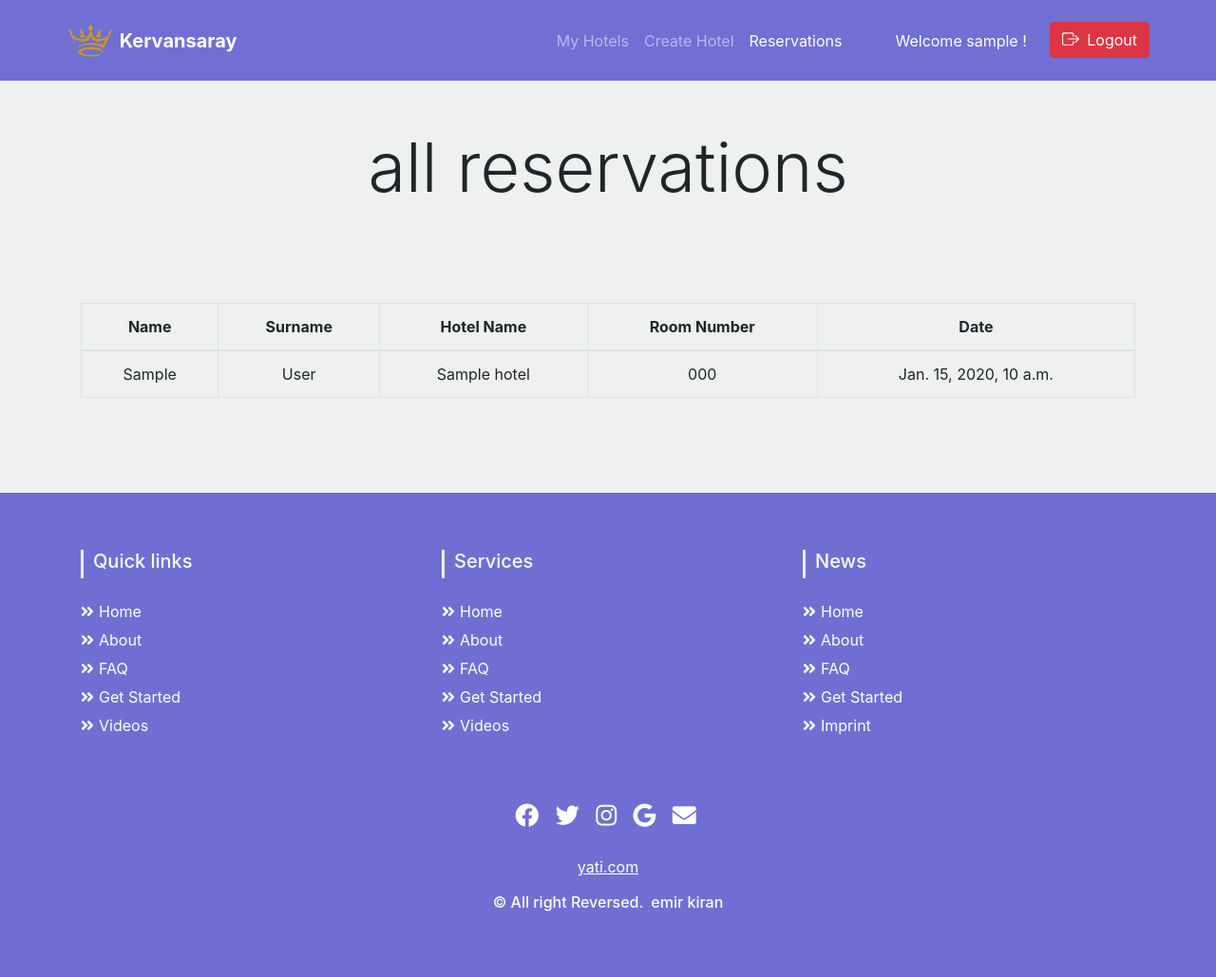
After one commit to EmirKIRAN/hotel-management-system, a Django app: page /accounts/reservations/ in a window 1280 px wide. The commit adds this page. Shown: the whole page at 95% size. Run offline with Django 3.2, Linux system fonts and the light colour scheme; a user stored in the database is signed in; tables that the repository leaves empty hold one stand-in row (values such as "Sample post"); some libraries are stand-ins or nearby versions.

Commit message:
created the reservations area

```diff
--- a/hotelSystem_con/accounts/urls.py
+++ b/hotelSystem_con/accounts/urls.py
@@ -7,4 +7,6 @@ urlpatterns = [
     path('dashboard/', views.user_dashboard, name="dashboard"),
     path('create/', views.create_hotel, name="create_hotel"),
     path('logout/', views.user_logout, name="logout"),
+    path('reservations/', views.user_reservations, name="reservations"),
+    path('<slug:hotel_slug>/', views.hotel_detail, name="hotel_detail"),
 ]
--- a/hotelSystem_con/accounts/views.py
+++ b/hotelSystem_con/accounts/views.py
@@ -3,6 +3,9 @@ from . forms import LoginForm, RegisterForm
 from django.contrib.auth import authenticate, login, logout
 from django.contrib.auth.decorators import login_required
 from django.contrib import messages
+import sys
+sys.path.append('..')
+from hotels.models import Room,Hotel, Reservation
 
 
 def user_login(request):
@@ -29,8 +32,6 @@ def user_login(request):
         form = LoginForm()
 
     return render(request, 'login.html', {'form':form})
-
-
 
 def user_register(request):
 
@@ -62,5 +63,29 @@ def create_hotel(request):
 
 
 def user_logout(request):
+
     logout(request)
     return redirect('index')
+
+@login_required(login_url='login')
+def hotel_detail(request, hotel_slug):
+
+    rooms = Room.objects.all().filter(hotel__slug=hotel_slug)
+    current_hotel = Hotel.objects.get(slug=hotel_slug)
+
+    context = {
+        'rooms':rooms,
+        'hotel':current_hotel
+    }
+
+    return render(request, 'hotel_detail.html',context=context)
+
+@login_required(login_url='login')
+def user_reservations(request):
+
+    reservations = Reservation.objects.all().filter(room__hotel__owner__id = request.user.id)
+    context = {
+        'reservations':reservations,
+        'title' : 'Reservations'
+    }
+    return render(request, 'reservations.html', context=context)
--- a/hotelSystem_con/hotels/models.py
+++ b/hotelSystem_con/hotels/models.py
@@ -25,7 +25,7 @@ class Room(models.Model):
     image = models.ImageField(upload_to="rooms/")
     title = models.CharField(max_length=100, verbose_name="İçerik başlığı")
     detail = models.TextField(verbose_name="Oda detayları")
-    hotel = models.ForeignKey(Hotel, on_delete=models.CASCADE)
+    hotel = models.ForeignKey(Hotel, on_delete=models.CASCADE, related_name='do_joining')
     available = models.BooleanField(default=False, verbose_name="Kiralandı mı?")
 
     def __str__(self):
@@ -36,7 +36,7 @@ class Reservation(models.Model):
     to_last_name = models.CharField(max_length=80, verbose_name="Soyad")
     date = models.DateTimeField(verbose_name="Rezervasyon Tarihi", auto_now_add=True)
     address = models.CharField(max_length=255, verbose_name="Adres")
-    room = models.ForeignKey(Room, on_delete=models.CASCADE, verbose_name="Kiralanan Oda")
+    room = models.ForeignKey(Room, on_delete=models.CASCADE, verbose_name="Kiralanan Oda", related_name='doing')
     card_number = models.CharField(max_length=25,verbose_name="Kart numarası")
     email = models.EmailField(verbose_name="Mail adresi")
 
--- a/hotelSystem_con/hotels/urls.py
+++ b/hotelSystem_con/hotels/urls.py
@@ -6,6 +6,6 @@ urlpatterns = [
     path('', HotelListView.as_view(), name="hotels"),
     path('search/', views.search, name="search"),
     path('reservation/<int:pk>/', ReservationView.as_view(), name="reservation"),
-    path('<slug:hotel_slug>/', views.hotel_detail, name="hotel_detail"),
+    path('<slug:hotel_slug>/', views.index_hotel_detail, name="index_hotel_detail"),
     path('<slug:hotel_slug>/<int:room_id>/', views.room_detail, name="room_detail"),
 ]
--- a/hotelSystem_con/hotels/views.py
+++ b/hotelSystem_con/hotels/views.py
@@ -17,7 +17,7 @@ class HotelListView(ListView):
         context['title'] = 'Hotels'
         return context
 
-def hotel_detail(request, hotel_slug):
+def index_hotel_detail(request, hotel_slug):
     rooms = Room.objects.filter(hotel__slug = hotel_slug)
     context = {
         'rooms':rooms,
--- a/hotelSystem_con/templates/hotels.html
+++ b/hotelSystem_con/templates/hotels.html
@@ -60,7 +60,7 @@
                                 <path d="M5.354 5.119 7.538.792A.516.516 0 0 1 8 .5c.183 0 .366.097.465.292l2.184 4.327 4.898.696A.537.537 0 0 1 16 6.32a.548.548 0 0 1-.17.445l-3.523 3.356.83 4.73c.078.443-.36.79-.746.592L8 13.187l-4.389 2.256a.52.52 0 0 1-.146.05c-.342.06-.668-.254-.6-.642l.83-4.73L.173 6.765a.55.55 0 0 1-.172-.403.58.58 0 0 1 .085-.302.513.513 0 0 1 .37-.245l4.898-.696zM8 12.027a.5.5 0 0 1 .232.056l3.686 1.894-.694-3.957a.565.565 0 0 1 .162-.505l2.907-2.77-4.052-.576a.525.525 0 0 1-.393-.288L8.001 2.223 8 2.226v9.8z"/>
                             </svg>
                         </p>
-                        <a href="{% url 'hotel_detail' hotel.slug %}" class="btn btn-outline-success btn-sm">Detail</a>
+                        <a href="{% url 'index_hotel_detail' hotel.slug %}" class="btn btn-outline-success btn-sm">Detail</a>
                         <a href="" class="btn btn-outline-danger btn-sm"><i class="far fa-heart"></i></a>
                     </div>
                 </div>
--- a/hotelSystem_con/templates/index.html
+++ b/hotelSystem_con/templates/index.html
@@ -49,7 +49,7 @@
                                         <path d="M5.354 5.119 7.538.792A.516.516 0 0 1 8 .5c.183 0 .366.097.465.292l2.184 4.327 4.898.696A.537.537 0 0 1 16 6.32a.548.548 0 0 1-.17.445l-3.523 3.356.83 4.73c.078.443-.36.79-.746.592L8 13.187l-4.389 2.256a.52.52 0 0 1-.146.05c-.342.06-.668-.254-.6-.642l.83-4.73L.173 6.765a.55.55 0 0 1-.172-.403.58.58 0 0 1 .085-.302.513.513 0 0 1 .37-.245l4.898-.696zM8 12.027a.5.5 0 0 1 .232.056l3.686 1.894-.694-3.957a.565.565 0 0 1 .162-.505l2.907-2.77-4.052-.576a.525.525 0 0 1-.393-.288L8.001 2.223 8 2.226v9.8z"/>
                                     </svg>
                                 </p>
-                                <a href="{% url 'hotel_detail' hotel.slug %}" class="btn btn-outline-success btn-sm">Detail</a>
+                                <a href="{% url 'index_hotel_detail' hotel.slug %}" class="btn btn-outline-success btn-sm">Detail</a>
                                 <a href="" class="btn btn-outline-danger btn-sm"><i class="far fa-heart"></i></a>
                             </div>
                         </div>
--- a/hotelSystem_con/templates/owner_index.html
+++ b/hotelSystem_con/templates/owner_index.html
@@ -21,7 +21,7 @@
                         <div class="col-md-8 d-inline-block float-right text-center">
                             <h4 class="card-title mb-4">{{hotel.name}}</h4>
                             <p class="card-text">{{hotel.description|truncatechars:350}}</p>
-                            <a href="#" class="btn btn-primary mr-2">View hotel</a>
+                            <a href="{% url 'hotel_detail' hotel.slug %}" class="btn btn-primary mr-2">View hotel</a>
                             <a href="#" class="btn btn-warning">Update Hotels</a>
                         </div>
                     </div>
--- a/hotelSystem_con/templates/partials/_navbar_owner.html
+++ b/hotelSystem_con/templates/partials/_navbar_owner.html
@@ -19,7 +19,7 @@
                     <a href="{% url 'create_hotel'%}" class="nav-link {% if 'create' in request.path %}active{% endif %}">Create Hotel</a>
                 </li>
                 <li class="nav-item">
-                    <a href="#" class="nav-link">Reservations</a>
+                    <a href="{% url 'reservations' %}" class="nav-link {% if 'reservations' in request.path %}active{% endif %}">Reservations</a>
                 </li>
                 <li class="nav-item ml-5 mr-3 align-middle">
                     <span class="mt-2 d-inline-block">Welcome {{request.user.username}} !</span>
--- a/hotelSystem_con/templates/reservation.html
+++ b/hotelSystem_con/templates/reservation.html
@@ -8,7 +8,7 @@
         <!-- Modal -->
         <div class="container mt-5">
             <div class="row justify-content-center align-items-center">
-                <div class="col-md-8 mt-4 mb-5">
+                <div class="col-md-10 mt-4 mb-5">
                     <div class="card">
                         <div class="card-body">
                             <div class="col-md-4 d-inline-block">
@@ -27,7 +27,7 @@
         <h3 class="display text-center mt-2">Payment</h3>
         <div class="container">
             <div class="row justify-content-center align-content-center">
-                <div class="col-md-8 mb-5">
+                <div class="col-md-10 mb-5">
                     <form class="row g-3" action="" method="POST">
                         {% csrf_token %}
                         <div class="col-md-6 mt-2">
--- /dev/null
+++ b/hotelSystem_con/templates/reservations.html
@@ -0,0 +1,45 @@
+
+{% extends 'partials/_base_owner.html' %}
+{% load static %}
+
+{% block title %} {{title}} {% endblock %}
+
+{% block content %}
+
+{% if not reservations %}
+    <h3 class="text-center display-4" style="margin-top:150px;" >Upss...</h3>
+    <h4 class="text-center display-4" style="margin-bottom:250px;">Görünüşe göre oteline rezervasyon yapılmamış</h4>
+{% endif %}
+<!-- Table -->
+{% if reservations %}
+<h2 class="display-3 text-center my-5">all reservations</h2>
+<div class="container text-center" style="margin-bottom: 100px; margin-top: 100px;">
+    <table class="table table-bordered">
+        <thead>
+            <tr>
+            <th>Name</th>
+            <th>Surname</th>
+            <th>Hotel Name</th>
+            <th>Room Number</th>
+            <th>Date</th>
+            </tr>
+        </thead>
+        <tbody>
+
+                {% for reservation in reservations %}
+                <tr>
+                    <td>{{reservation.to_first_name}}</td>
+                    <td>{{reservation.to_last_name}}</td>
+                    <td>{{reservation.room.hotel.name}}</td>
+                    <td>{{reservation.room.number}}</td>
+                    <td>{{reservation.date}}</td>
+                </tr>
+                {% endfor %}
+
+        </tbody>
+    </table>
+</div>
+{% endif %}
+<!-- Table end -->
+
+{% endblock %}
```
Also changed, not shown: hotelSystem_con/templates/hotel_detail.html (added, +45 -0 lines), hotelSystem_con/hotels/migrations/0008_auto_20210503_1112.py (added).
